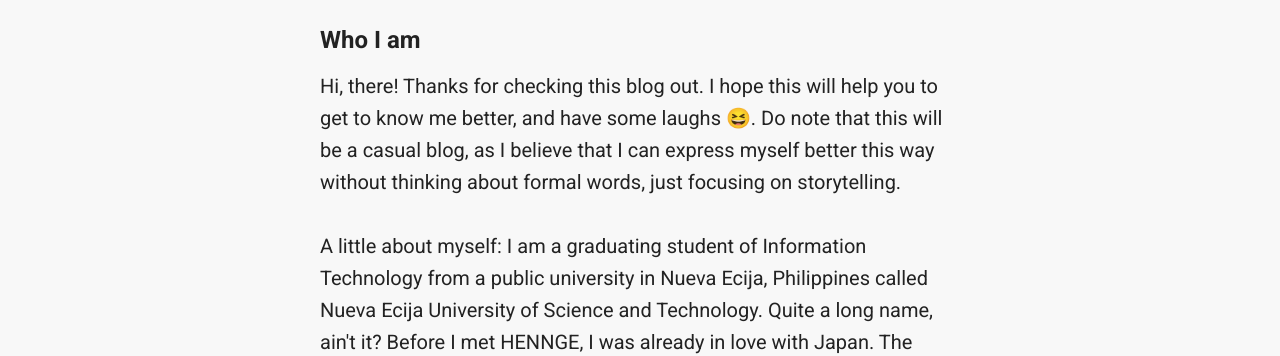
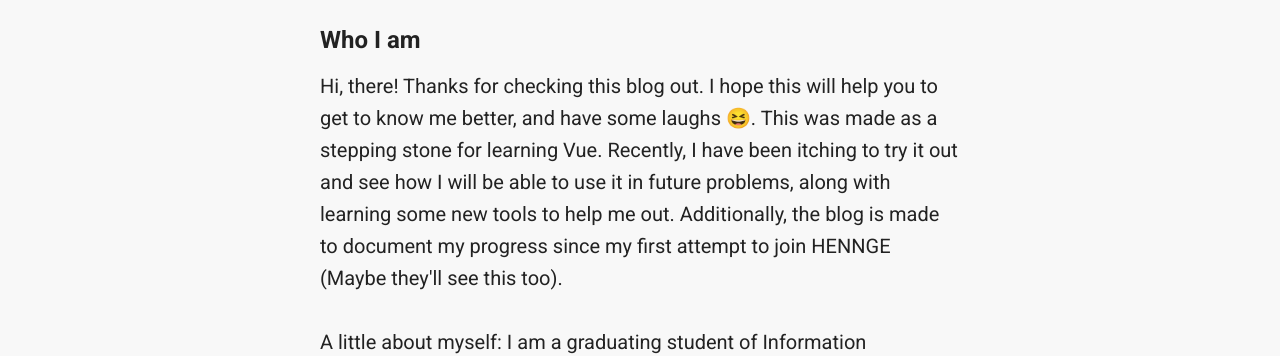
Before and after one commit to cynessa-dev/hello-HENNGE, a Vue app: page / in a window 1280 px wide. Shown: the part 328-684 px from the top of the page. Built offline with nearby package versions, Linux system fonts and the light colour scheme.

Commit message:
✏️ content(Introduction): update to be semi-formal

```diff
--- a/src/components/sections/Introduction.vue
+++ b/src/components/sections/Introduction.vue
@@ -18,9 +18,10 @@
     <h2>Who I am</h2>
     <p>
       Hi, there! Thanks for checking this blog out. I hope this will help you to get to know me
-      better, and have some laughs 😆. Do note that this will be a casual blog, as I believe that I
-      can express myself better this way without thinking about formal words, just focusing on
-      storytelling.
+      better, and have some laughs 😆. This was made as a stepping stone for learning Vue. Recently,
+      I have been itching to try it out and see how I will be able to use it in future problems,
+      along with learning some new tools to help me out. Additionally, the blog is made to document
+      my progress since my first attempt to join HENNGE (Maybe they'll see this too).
     </p>
     <p>
       A little about myself: I am a graduating student of Information Technology from a public
@@ -28,6 +29,7 @@
       Technology. Quite a long name, ain't it? Before I met HENNGE, I was already in love with
       Japan. The culture, the environment, the opportunities. It was just perfect!
     </p>
+    <p>Well, that's all for introductions, hope you enjoy your read!</p>
   </section>
 </template>
 
```
